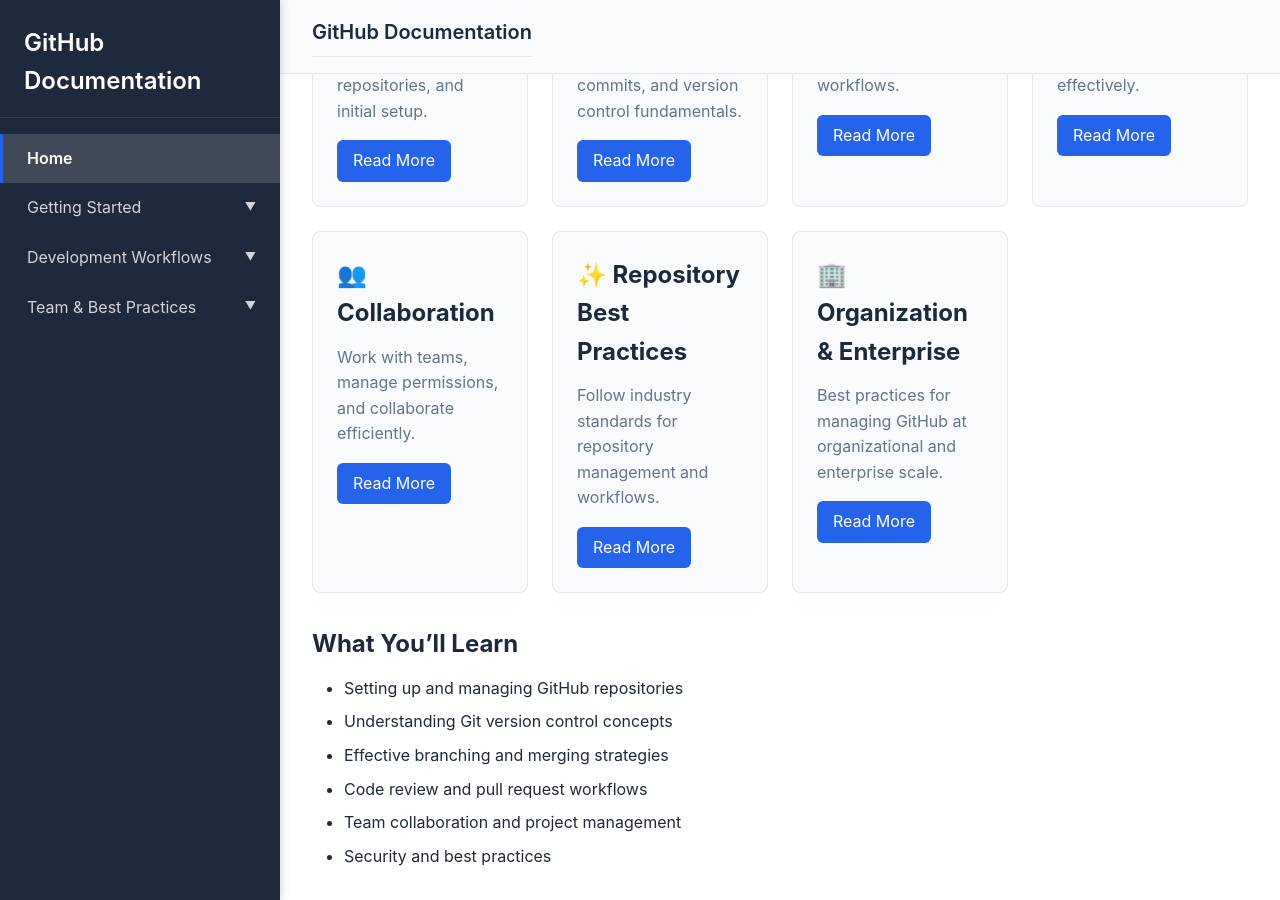
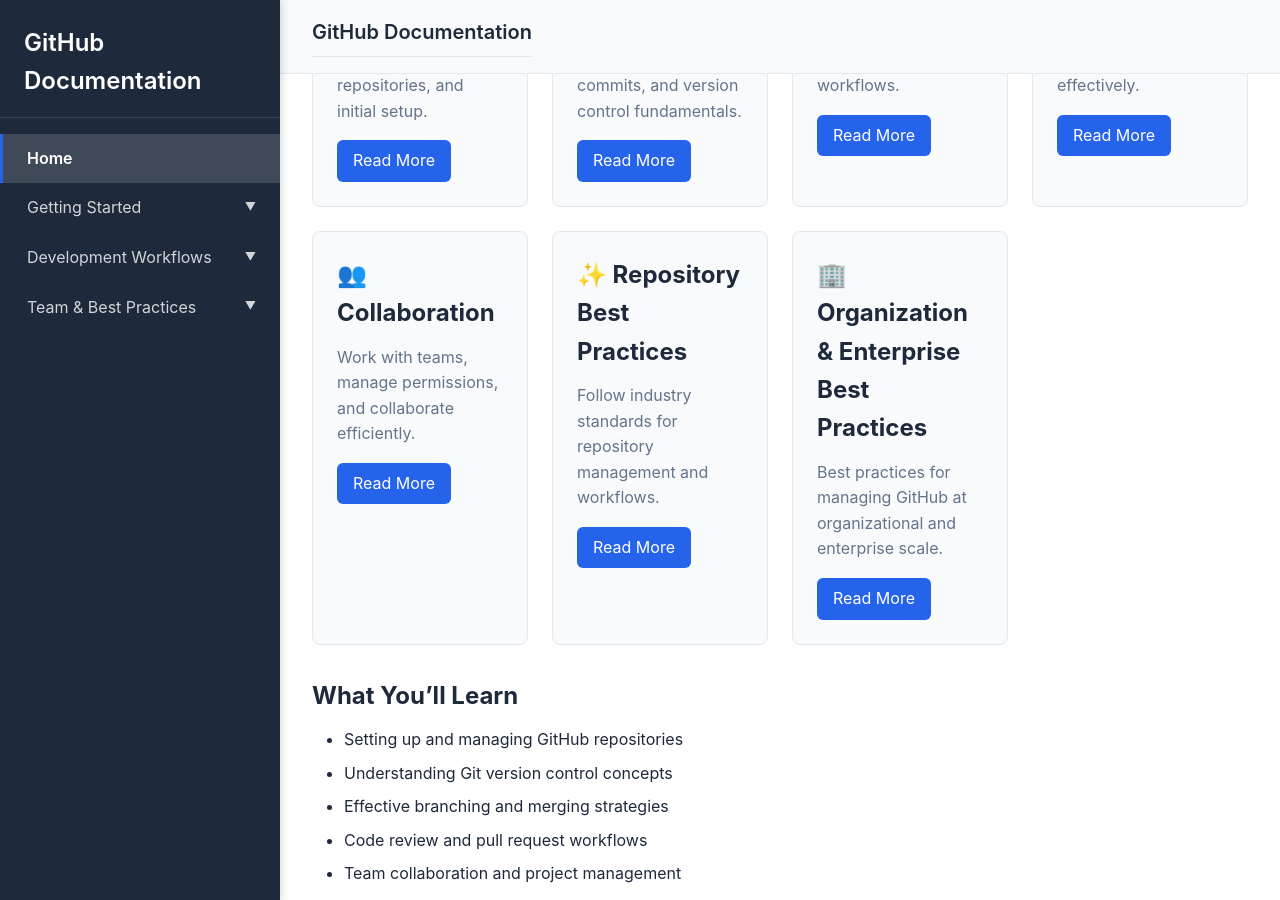
Before and after one commit to Adithyamedacan/adithyamedacan.github.io, a Jekyll site: the page built from index.md, in a window 1280 px wide and 900 px high, scrolled down 415 px. Built offline with Jekyll 4.4.1, drawn with Linux system fonts in a browser that asks for light colours.

Commit message:
title change

```diff
--- a/_config.yml
+++ b/_config.yml
@@ -30,7 +30,7 @@ navigation:
         url: /docs/collaboration
       - title: Repository Best Practices
         url: /docs/repository-best-practices
-      - title: Organization & Enterprise
+      - title: Organization & Enterprise Best Practices
         url: /docs/organization-enterprise-practices
 
 # Exclude from processing
--- a/index.md
+++ b/index.md
@@ -47,7 +47,7 @@ This documentation is designed to help you understand and effectively use GitHub
     </div>
 
     <div class="card">
-        <h3>🏢 Organization & Enterprise</h3>
+        <h3>🏢 Organization & Enterprise Best Practices</h3>
         <p>Best practices for managing GitHub at organizational and enterprise scale.</p>
         <a href="{{ '/docs/organization-enterprise-practices' | relative_url }}" class="btn">Read More</a>
     </div>
```
